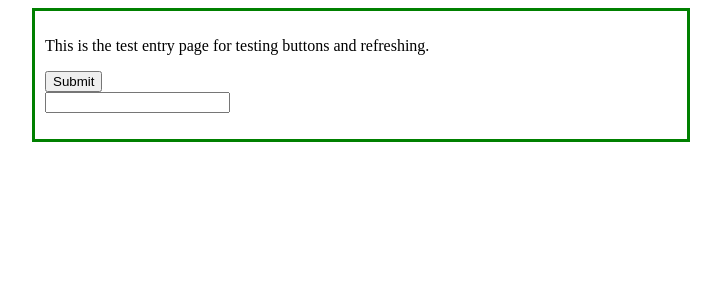
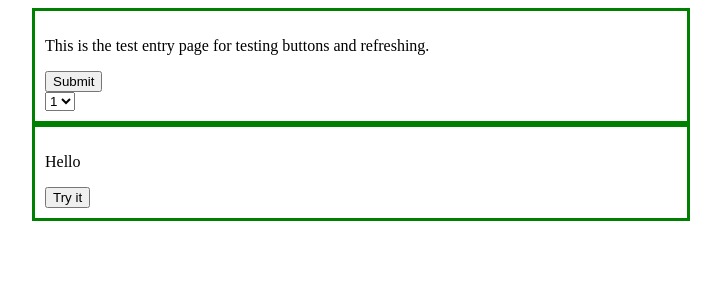
Before and after one commit to WyattOtsuka/loos, a Flask app: page /submit in a window 1280 px wide. Shown: the top 300 px of the page, without its empty margins (279-1000 px from the left). Run offline with Flask 2, Linux system fonts and the light colour scheme.

Commit message:
programatically adds drop menues on test page

```diff
--- a/templates/test_entry.html
+++ b/templates/test_entry.html
@@ -6,23 +6,53 @@
 
     <script async src="https://pagead2.googlesyndication.com/pagead/js/adsbygoogle.js?client=ca-pub-4963099746269601"
         crossorigin="anonymous"></script>
+
+        <script>
+            function setButtons(drop) {
+                var options = ["Q","W","E","R","AA"]
+                hostDiv = document.getElementById("selectorDiv")
+
+                for (var j= 0; j < 10; j++) {
+
+                }
+
+                for (var i = 0; i < drop.value; i++) {
+                    newSelector = document.createElement("select")
+                    newSelector.id = i
+                    for (var j = 0; j < options.length; j++) {
+                        var option = document.createElement("option");
+                        option.value = options[j];
+                        option.text = options[j];
+                        newSelector.appendChild(option);
+                    }
+                    hostDiv.appendChild(newSelector)
+                }
+
+            }
+        </script>
 </head>
 
 <body>
+
     <div class="bb1"></div>
     <div class="centered">
         <p>This is the test entry page for testing buttons and refreshing.</p>
-        <button type="button" action = "/submit">Submit</button>
-        <form action="/submit">
-            <input list="browsers" name = "browsers">
-            <datalist id="browsers">
-                <option value="Internet Explorer">
-                <option value="Firefox">
-                <option value="Chrome">
-                <option value="Opera">
-                <option value="Safari">
-            </datalist>
-        </form>
+        <button type="button" onclick="setButtons(document.getElementById('selectButtons'))">Submit</button>
+        <div id="buttons">
+            <select id="selectButtons">
+                <option value="1">1</option>
+                <option value="2">2</option>
+                <option value="3">3</option>
+                <option value="4">4</option>
+                <option value="5">5</option>
+            </select>
+        </div>
+    </div>
+    <div id="selectorDiv" class="centered">
+        <p id="demo">Hello</p>
+
+        <button id="btn" type="button">Try it</button>
+
     </div>
 
 </body>
```
